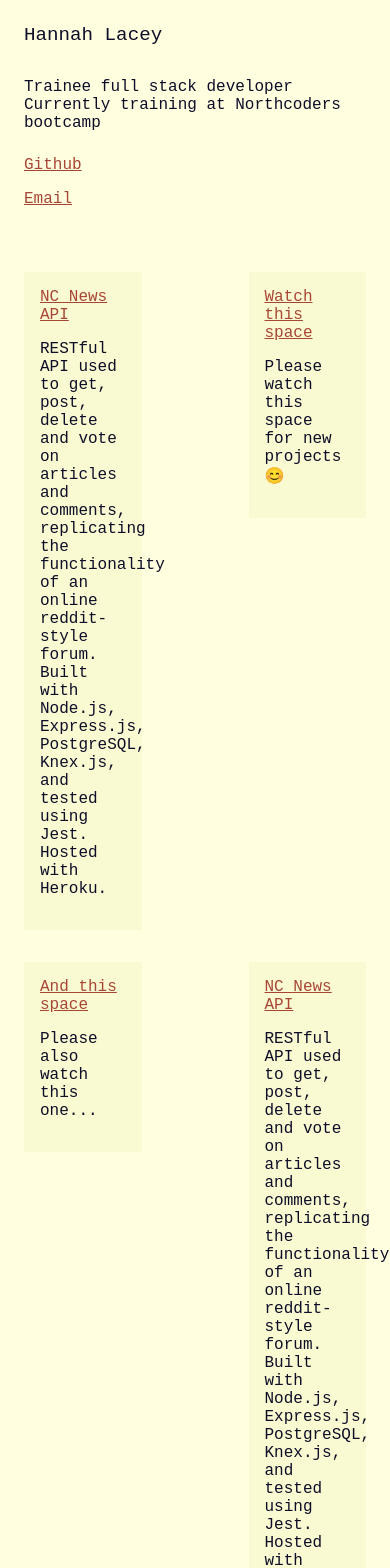
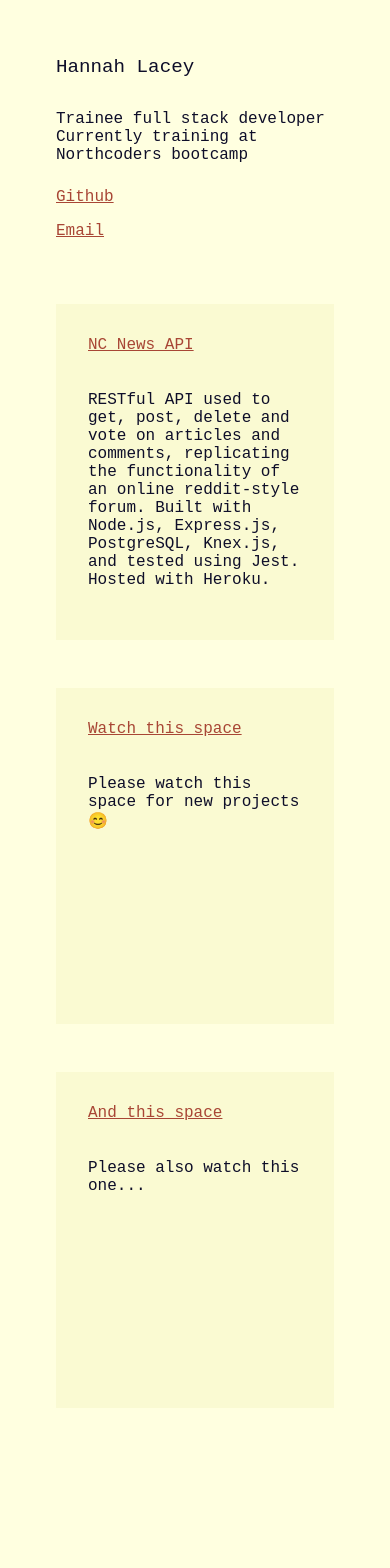
Before and after one commit to hanlacey/portfolio, a React (Create React App) app: page / in a window 390 px wide. Shown: the top 1568 px of the page. After the commit the page ends 1464 px from the top, so only its background shows below. Built offline with nearby package versions, Linux system fonts and the light colour scheme.

Commit message:
responsive sizing

```diff
--- a/src/App.js
+++ b/src/App.js
@@ -9,19 +9,22 @@ class App extends React.Component {
       {
         ncNews: {
           title: "NC News API",
-          description: "RESTful API used to get, post, delete and vote on articles and comments, replicating the functionality of an online reddit-style forum. Built with Node.js, Express.js, PostgreSQL, Knex.js, and tested using Jest. Hosted with Heroku."
+          description: "RESTful API used to get, post, delete and vote on articles and comments, replicating the functionality of an online reddit-style forum. Built with Node.js, Express.js, PostgreSQL, Knex.js, and tested using Jest. Hosted with Heroku.",
+          link: "https://hannah-nc-news.herokuapp.com/api"
         }
       },
       {
         watchThisSpace: {
           title: "Watch this space",
-          description: "Please watch this space for new projects 😊"
+          description: "Please watch this space for new projects 😊",
+          link: "sorry there's nowhere to go"
         }
       },
       {
         secondSpaceToWatch: {
           title: "And this space",
-          description: "Please also watch this one..."
+          description: "Please also watch this one...",
+          link: "sorry there's nowhere to go"
         }
       }
     ]
@@ -37,10 +40,9 @@ class App extends React.Component {
       <div className="App">
         <Header />
         <div className="project-card-container">
-          <ProjectCard projectTitle={ncNews.title} projectDescription={ncNews.description} />
-          <ProjectCard projectTitle={watchThisSpace.title} projectDescription={watchThisSpace.description} />
-          <ProjectCard projectTitle={secondSpaceToWatch.title} projectDescription={secondSpaceToWatch.description} />
-          <ProjectCard projectTitle={ncNews.title} projectDescription={ncNews.description} />
+          <ProjectCard projectTitle={ncNews.title} projectDescription={ncNews.description} projectLink={ncNews.link} />
+          <ProjectCard projectTitle={watchThisSpace.title} projectDescription={watchThisSpace.description} projectLink={watchThisSpace.link} />
+          <ProjectCard projectTitle={secondSpaceToWatch.title} projectDescription={secondSpaceToWatch.description} projectLink={secondSpaceToWatch.link} />
 
         </div>
         {/* <ProjectCard projectTitle={projects[1].watchThisSpace.title} projectDescription={projects[1].watchThisSpace.description} /> */}
--- a/src/components/Header.js
+++ b/src/components/Header.js
@@ -13,7 +13,7 @@ function Header(props) {
                     <a href="http://github.com/hanlacey">Github</a>
                 </p>
                 <p id="bio-link">
-                    <a href="mailto:hnnhlcy@gmail.com">Email</a>
+                    <a href="mailto:hnnhlcy@gmail.com?subject=Hello" target="_blank">Email</a>
                 </p>
             </header>
 
--- a/src/components/ProjectCard.js
+++ b/src/components/ProjectCard.js
@@ -5,7 +5,7 @@ class ProjectCard extends React.Component {
     render() {
         return (
             <div className="project-card" >
-                <a id="projectTitle" href="https://hannah-nc-news.herokuapp.com/api"
+                <a id="projectTitle" href={`${this.props.projectLink}`}
                 >{this.props.projectTitle}</a>
                 <p id="projectDescription">{this.props.projectDescription}</p>
             </div>
--- a/src/main.css
+++ b/src/main.css
@@ -25,15 +25,18 @@ a {
 .App {
   display: flex;
   flex-direction: column;
-  padding: 1rem;
+  padding: 3rem;
+  justify-content: space-between;
 }
 
 .project-card-container {
   display: flex;
   flex-wrap: wrap;
   flex-direction: row;
-  gap: 2rem;
+  gap: 3rem;
   justify-content: space-between;
+  /* padding-left: 2rem;
+  padding-right: 2rem; */
 }
 
 .title-bar {
@@ -43,9 +46,8 @@ a {
 .project-card {
   background-color: lightgoldenrodyellow;
   width: 25%;
-  height: 25%;
-  padding: 1rem;
-  margin: 0rem;
+  height: 17rem;
+  padding: 2rem;
 }
 
 #bio-line {
@@ -58,6 +60,33 @@ a {
   font-size: 1rem;
 }
 
-#project-description {
-  padding-top: 1rem;
+#projectDescription {
+  padding-top: 1.3rem;
 }
+
+/* vvv background colours used for visualising screen width changes vvv */
+
+@media only screen and (max-width: 1200px) {
+  /* body {
+    background-color: yellow;
+  } */
+  .project-card {
+    width: 40%;
+  }
+}
+@media only screen and (max-width: 1000px) {
+  /* body {
+    background-color: brown;
+  } */
+  .project-card {
+    width: 40%;
+  }
+}
+@media only screen and (max-width: 900px) {
+  /* body {
+    background-color: yellow;
+  } */
+  .project-card {
+    width: 100%;
+  }
+}
```
Also changed, not shown: 15 other files (tests, documents, lock files or other folders).
